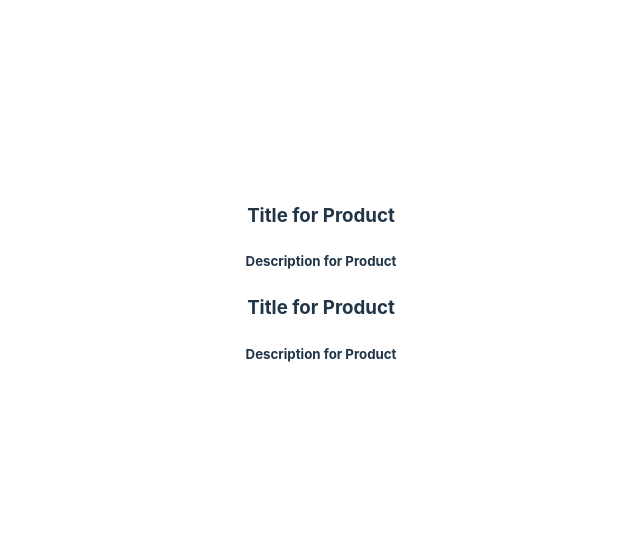
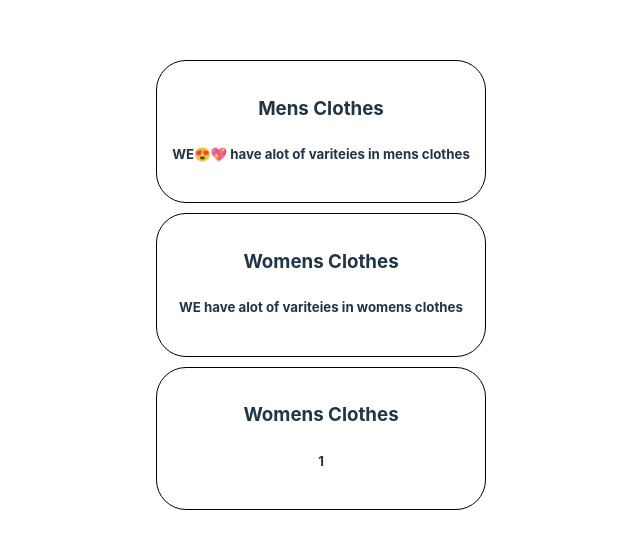
Before and after one commit to Hamadullah12/javascript-course, a React (Vite) app in the folder React/Learning-React-App/: page / in a window 1280 px wide. Shown: the part 115-664 px from the top of the page, without its empty margins (319-959 px from the left). Built offline with nearby package versions, Linux system fonts and the light colour scheme.

Commit message:
props in react js done for customizing data we used props

```diff
--- a/React/Learning-React-App/src/ProductLists.jsx
+++ b/React/Learning-React-App/src/ProductLists.jsx
@@ -1,10 +1,10 @@
 import Products from "./Products";
-
 function ProductsList() {
     return (
         <>
-     <Products/>
-     <Products/>
+     <Products title = "Mens Clothes" description="WE😍💖 have alot of variteies in mens clothes"/>
+     <Products title = "Womens Clothes" description="WE have alot of variteies in womens clothes"/>
+     <Products title = "Womens Clothes" />
         </>
     )
 }
--- /dev/null
+++ b/React/Learning-React-App/src/Products.css
@@ -0,0 +1,6 @@
+.Products{
+    border: 1px solid black;
+    padding: 15px;
+    margin: 10px;
+    border-radius: 30px;
+}
--- a/React/Learning-React-App/src/Products.jsx
+++ b/React/Learning-React-App/src/Products.jsx
@@ -1,8 +1,9 @@
-function Products() {
+import "./Products.css";
+function Products({title, description= 1}) {
     return (
-        <div>
-<h3>Title for Product</h3>
-<h5>Description  for Product</h5>
+        <div className="Products">
+            <h3>{ title }</h3>
+            <h5>{ description }</h5>
     </div>
     )
 }
```
